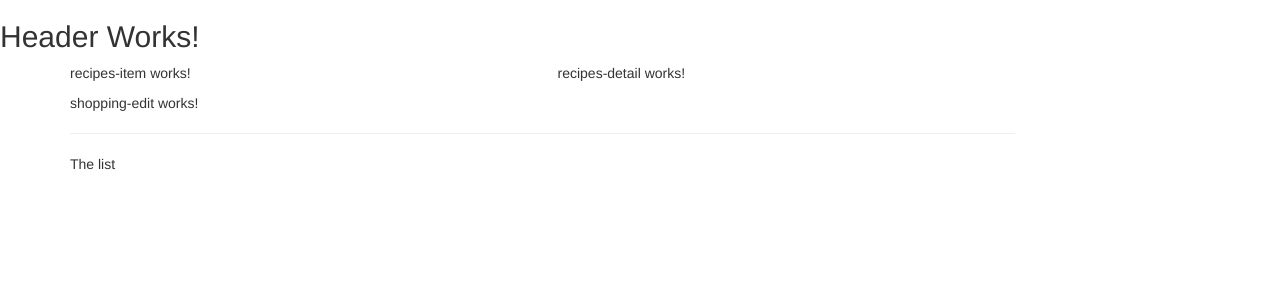
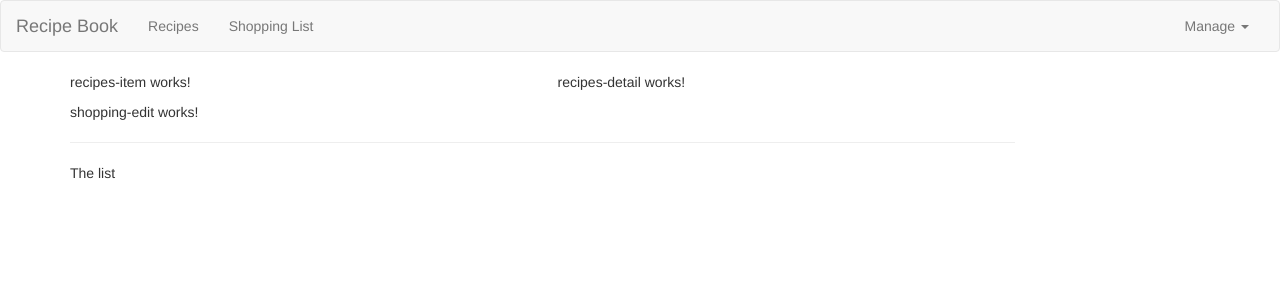
Before and after one commit to captaintaheer/shopping-and-Recipe-List, an Angular app: page / in a window 1280 px wide. Shown: the top 300 px of the page. Built offline with nearby package versions, Linux system fonts and the light colour scheme.

Commit message:
Improved header looks with bootstrap

```diff
--- a/src/app/header/header.component.html
+++ b/src/app/header/header.component.html
@@ -1 +1,25 @@
-<h2>Header Works!</h2>
+<nav class="navbar navbar-default">
+  <div class="container-fluid">
+    <div class="navbar-header">
+      <a href="#" class="navbar-brand"> Recipe Book</a>
+    </div>
+
+    <div class="collapse navbar-collapse">
+      <ul class="nav navbar-nav">
+        <li><a href="#">Recipes</a></li>
+        <li><a href="#">Shopping List</a></li>
+      </ul>
+      <ul class="nav navbar-nav navbar-right">
+        <li class="dropdown">
+          <a href="#" class="dropdown-toggle" role="button"
+            >Manage <span class="caret"></span
+          ></a>
+          <ul class="dropdown-menu">
+            <li><a href="#"> Save Data</a></li>
+            <li><a href="#">Fetch Data</a></li>
+          </ul>
+        </li>
+      </ul>
+    </div>
+  </div>
+</nav>
```
